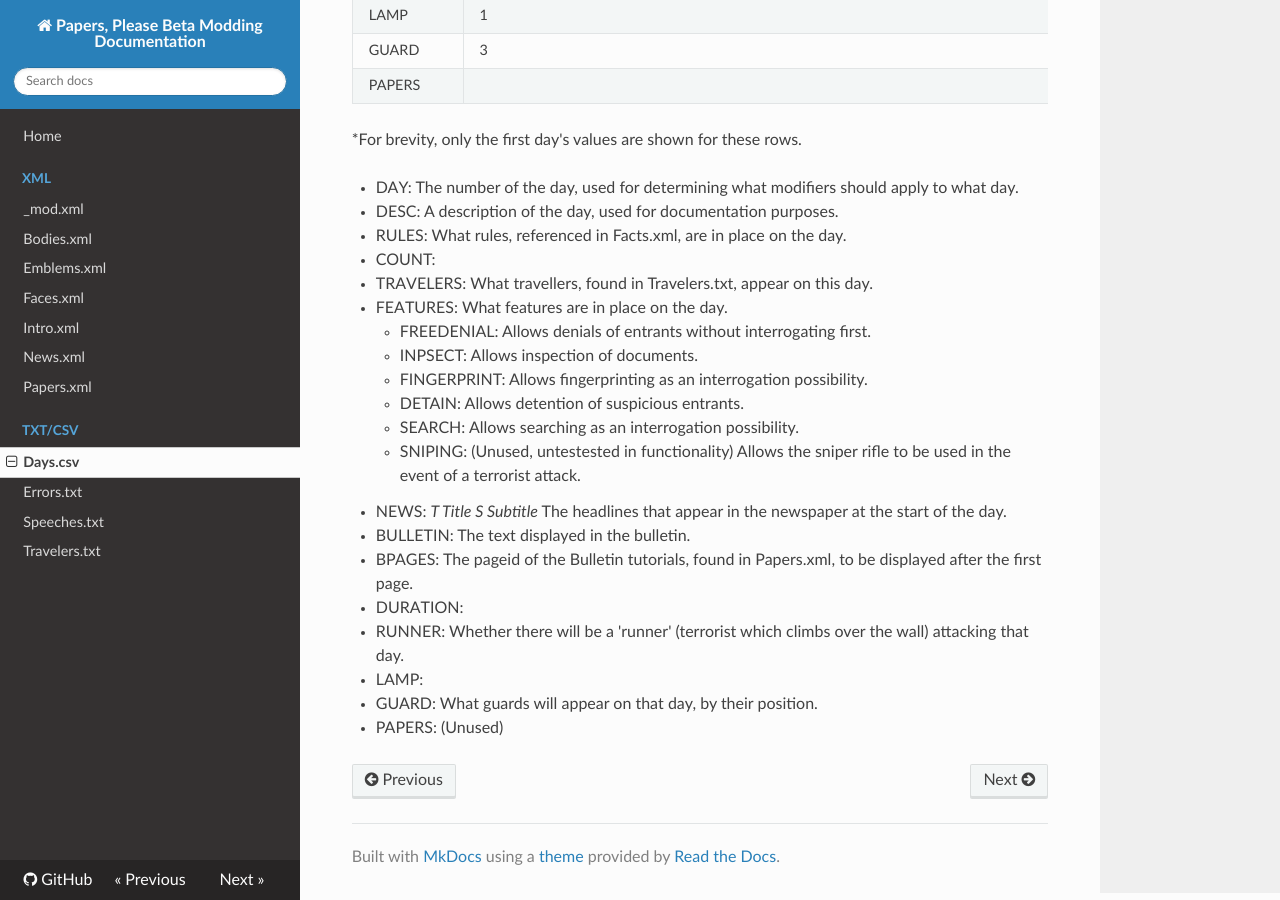
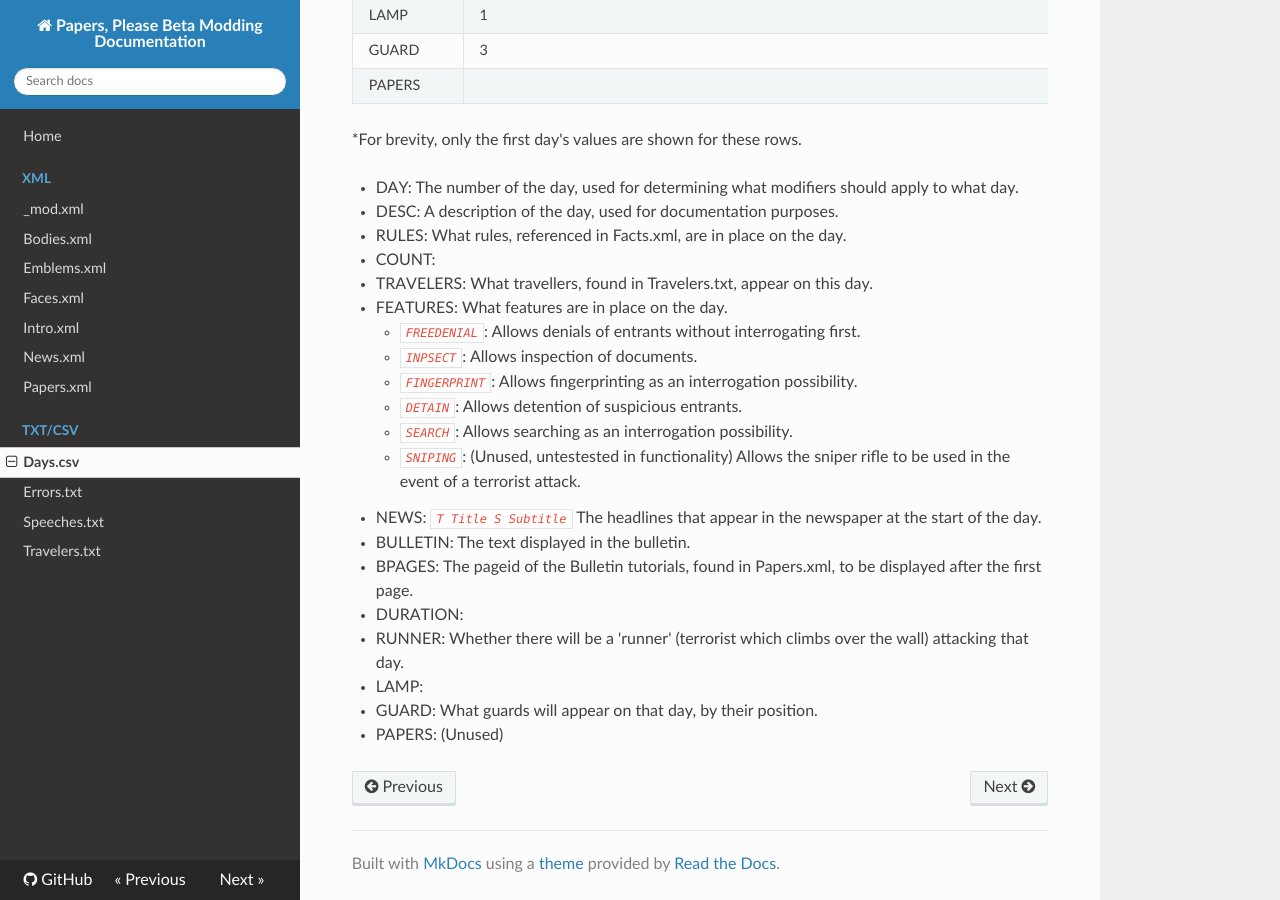
Before and after one commit to marinesciencedude/PapersPleaseModdingDoc, an MkDocs documentation site: the page built from docs/txt-csv/Days.md, in a window 1280 px wide and 900 px high, scrolled down 680 px. Built offline with MkDocs 1.6.1, drawn with Linux system fonts in a browser that asks for light colours; nearby versions of some CDN libraries.

Commit message:
Adjusted parameter formatting for Days.md
Now using inline code that is italicised

```diff
--- a/docs/txt-csv/Days.md
+++ b/docs/txt-csv/Days.md
@@ -30,13 +30,13 @@ Defines
 * COUNT:
 * TRAVELERS: What travellers, found in Travelers.txt, appear on this day.
 * FEATURES: What features are in place on the day.
-	* FREEDENIAL: Allows denials of entrants without interrogating first.
-	* INPSECT: Allows inspection of documents.
-	* FINGERPRINT: Allows fingerprinting as an interrogation possibility.
-	* DETAIN: Allows detention of suspicious entrants.
-	* SEARCH: Allows searching as an interrogation possibility.
-	* SNIPING: (Unused, untestested in functionality) Allows the sniper rifle to be used in the event of a terrorist attack.
-* NEWS: *T Title S Subtitle* The headlines that appear in the newspaper at the start of the day.
+	* _`FREEDENIAL`_: Allows denials of entrants without interrogating first.
+	* _`INPSECT`_: Allows inspection of documents.
+	* _`FINGERPRINT`_: Allows fingerprinting as an interrogation possibility.
+	* _`DETAIN`_: Allows detention of suspicious entrants.
+	* _`SEARCH`_: Allows searching as an interrogation possibility.
+	* _`SNIPING`_: (Unused, untestested in functionality) Allows the sniper rifle to be used in the event of a terrorist attack.
+* NEWS: _`T Title S Subtitle`_ The headlines that appear in the newspaper at the start of the day.
 * BULLETIN: The text displayed in the bulletin.
 * BPAGES: The pageid of the Bulletin tutorials, found in Papers.xml, to be displayed after the first page.
 * DURATION:
```
